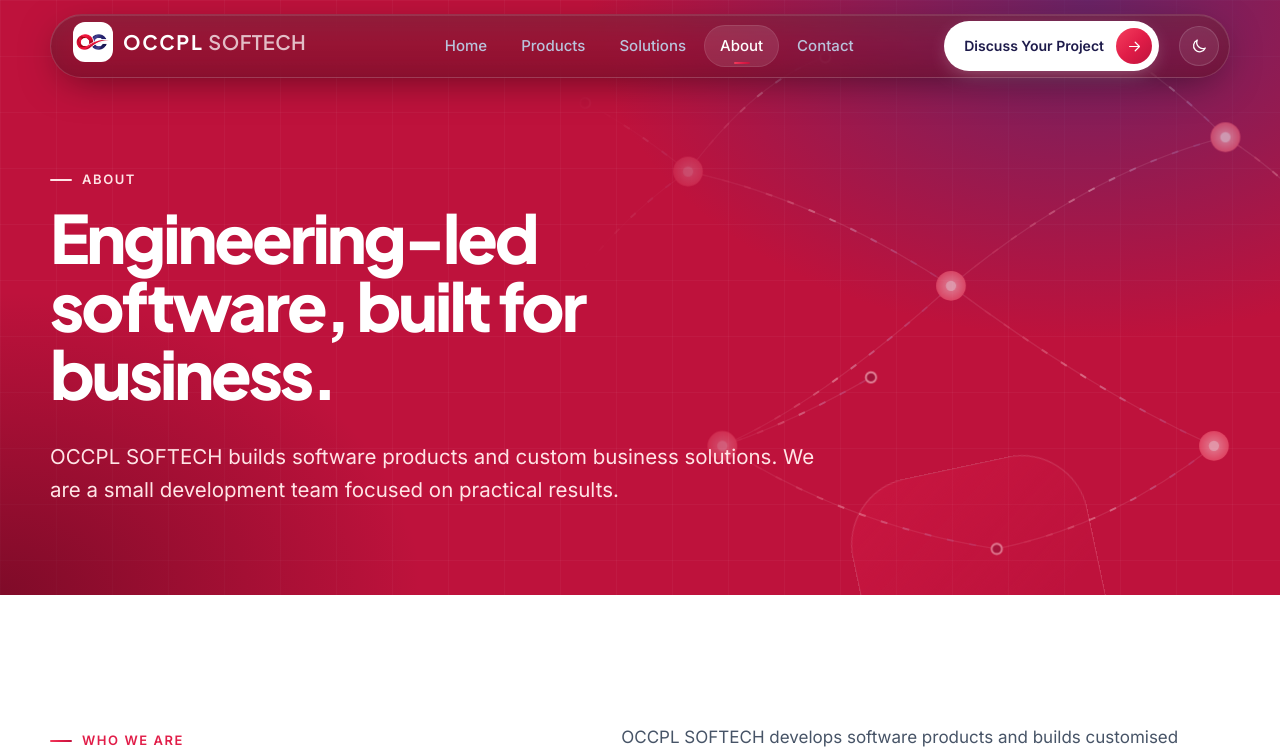
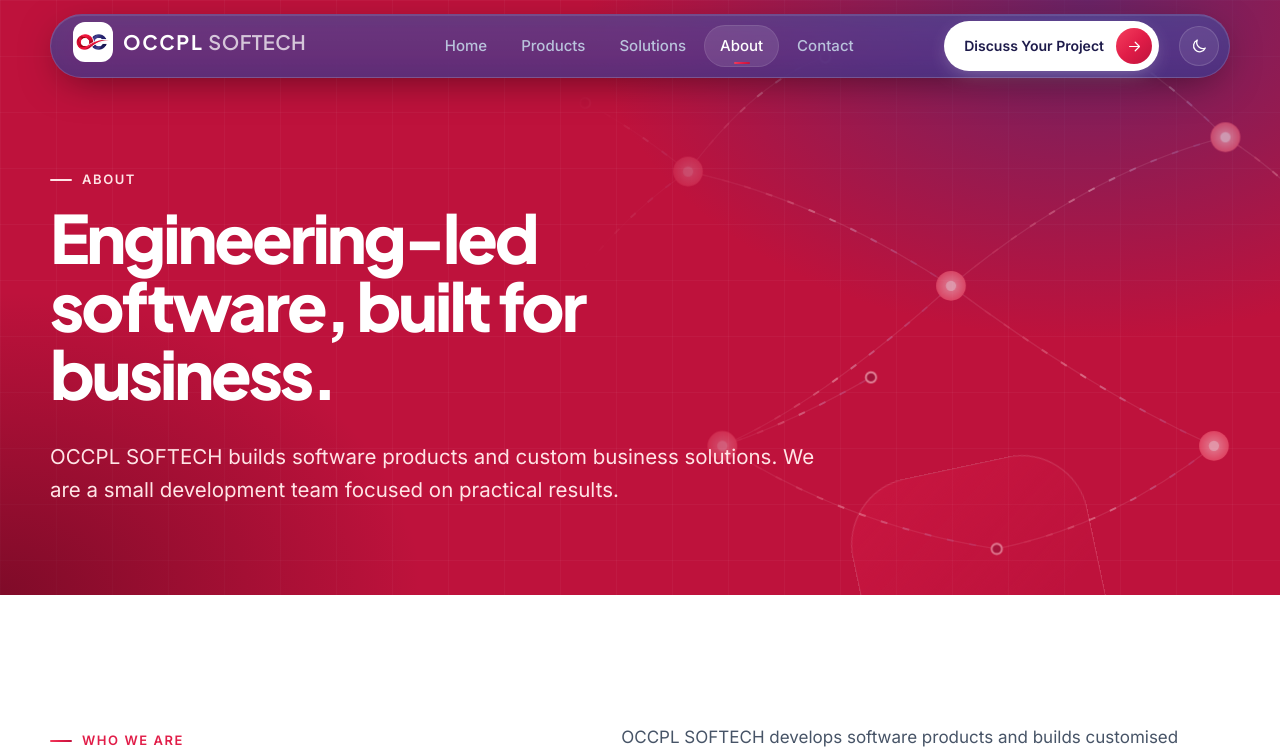
Before and after one commit to occplsoftech/softech-website, an Angular app: page /about in a window 1280 px wide. Shown: the top 756 px of the page. Built offline with nearby package versions, Linux system fonts and the light colour scheme.

Commit message:
Make the header indigo
Co-Authored-By: Claude Sonnet 5.5 <noreply@anthropic.com>
Claude-Session: https://claude.ai/code/session_01LDUqVtH88vwJFwDgwxG8QU

```diff
--- a/src/app/layout/site-header.scss
+++ b/src/app/layout/site-header.scss
@@ -5,13 +5,13 @@
 .island {
   position: relative; display: flex; align-items: center; justify-content: space-between; gap: 20px;
   height: 64px; padding: 0 10px 0 22px; border-radius: 999px; color: #fff;
-  background: linear-gradient(180deg, rgb(255 255 255 / 9%), rgb(255 255 255 / 4%)), rgb(76 5 25 / 62%);
+  background: linear-gradient(180deg, rgb(255 255 255 / 9%), rgb(255 255 255 / 4%)), rgb(49 46 129 / 78%);
   border: 1px solid rgb(255 255 255 / 14%);
   box-shadow: 0 10px 40px -12px rgb(0 0 0 / 55%), inset 0 1px 0 rgb(255 255 255 / 10%);
   backdrop-filter: blur(18px) saturate(160%);
   transition: background 0.25s ease, height 0.25s ease, box-shadow 0.25s ease;
 }
-.scrolled .island { height: 58px; background: rgb(76 5 25 / 88%); box-shadow: 0 14px 44px -10px rgb(0 0 0 / 65%); }
+.scrolled .island { height: 58px; background: rgb(38 35 105 / 94%); box-shadow: 0 14px 44px -10px rgb(0 0 0 / 65%); }
 
 .logo { color: #fff; text-decoration: none; border-radius: 10px; }
 .nav { display: flex; align-items: center; flex: 1; justify-content: space-between; margin-left: 28px; }
@@ -21,7 +21,7 @@
   font-weight: 500; font-size: 0.9375rem; transition: color 0.15s, background 0.15s;
   &:hover { color: #fff; background: rgb(255 255 255 / 8%); }
   &.active { color: #fff; background: rgb(255 255 255 / 10%); box-shadow: inset 0 0 0 1px rgb(255 255 255 / 10%); }
-  &.active::after { content: ''; position: absolute; left: 50%; bottom: 3px; width: 16px; height: 2px; margin-left: -8px; border-radius: 2px; background: var(--grad); }
+  &.active::after { content: ''; position: absolute; left: 50%; bottom: 3px; width: 16px; height: 2px; margin-left: -8px; border-radius: 2px; background: var(--grad); }.active::after { content: ''; position: absolute; left: 50%; bottom: 3px; width: 16px; height: 2px; margin-left: -8px; border-radius: 2px; background: #fff; }
 }
 
 .cta {
@@ -49,7 +49,7 @@
   .nav {
     display: none; position: absolute; top: calc(100% + 10px); left: 0; right: 0; margin: 0;
     flex-direction: column; align-items: stretch; gap: 14px; padding: 14px;
-    background: rgb(76 5 25 / 96%); backdrop-filter: blur(18px); border: 1px solid rgb(255 255 255 / 14%);
+    background: rgb(38 35 105 / 97%); backdrop-filter: blur(18px); border: 1px solid rgb(255 255 255 / 14%);
     border-radius: 26px; box-shadow: 0 24px 60px -16px rgb(0 0 0 / 70%);
     &.open { display: flex; }
   }
```
